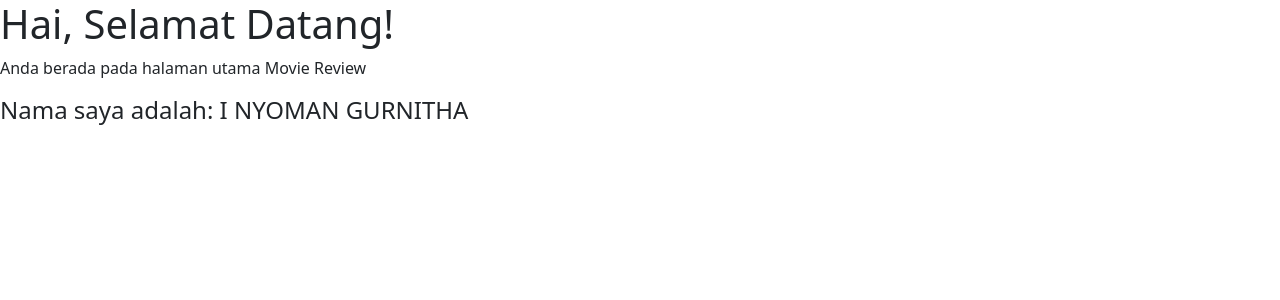
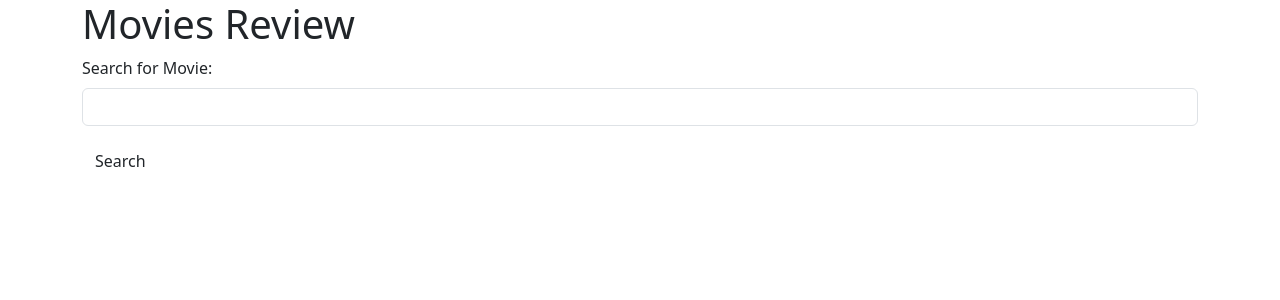
Before and after one commit to gurnitha/2024-dj5-movies-review, a Django app: page / in a window 1280 px wide. Shown: the top 300 px of the page. Run offline with Django 5.2, Linux system fonts and the light colour scheme.

Commit message:
10. Membuat form pencarian (search)

```diff
--- a/templates/movie/home.html
+++ b/templates/movie/home.html
@@ -7,10 +7,21 @@
 	<link href="https://cdn.jsdelivr.net/npm/bootstrap@5.3.2/dist/css/bootstrap.min.css" rel="stylesheet">
 </head>
 <body>
-	<h1>Hai, Selamat Datang!</h1>
-	<p>Anda berada pada halaman utama Movie Review</p>
+	<div class="container">
 
-	<h4>Nama saya adalah: {{ nama_saya }}</h4> <!-- untuk mengakses value, kita cantumkan key dari home view -->
+		<h1>Movies Review</h1>
+
+		<form action="">
+			<div class="mb-3">
+				<label for="searchMovie" class="form-label">
+					Search for Movie:
+				</label>
+				<input type="text" class="form-control"name="searchMovie" />
+			</div>
+			<button type="submit" class="btn btn primary">Search</button>
+		</form>
+
+	</div>
 
 	<script src="https://cdn.jsdelivr.net/npm/bootstrap@5.3.2/dist/js/bootstrap.bundle.min.js"></script>
 </body>
```
Also changed, not shown: README.md.
